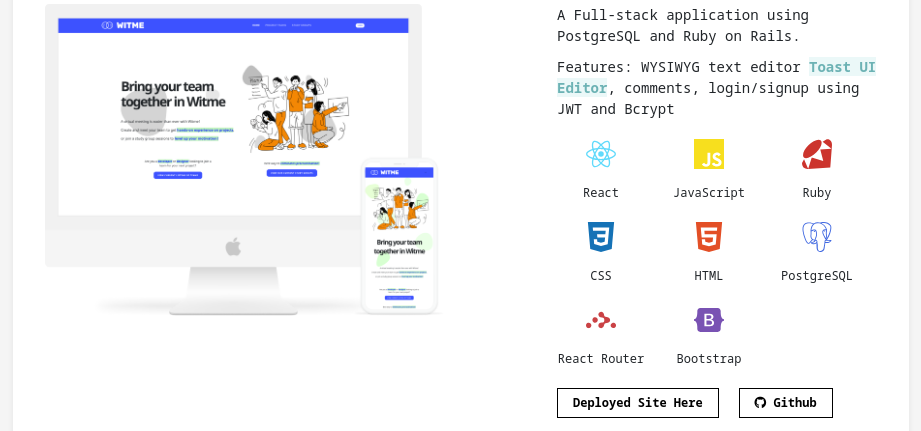
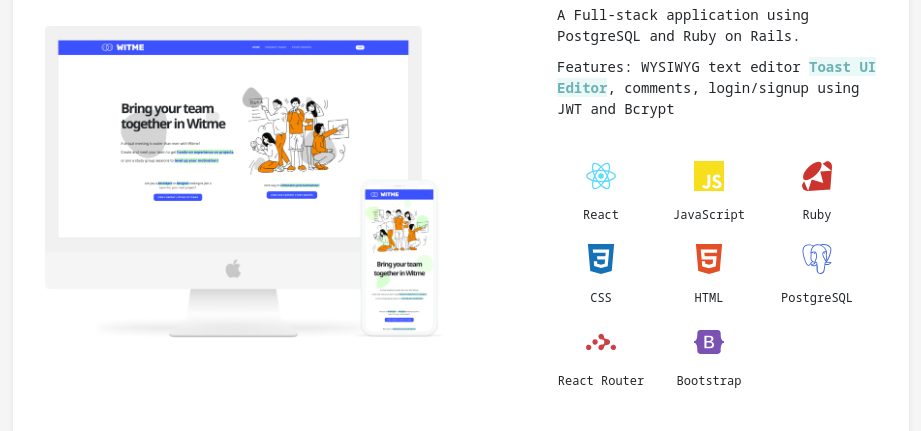
Before and after one commit to yeana-dev/yeana, a React (Create React App) app in the folder client/: page / in a window 1280 px wide. Shown: the part 2180-2611 px from the top of the page, without its empty margins (179-1100 px from the left). Built offline with nearby package versions, Linux system fonts and the light colour scheme.

Commit message:
Modified padding

```diff
--- a/client/src/components/style/Project.css
+++ b/client/src/components/style/Project.css
@@ -1,10 +1,3 @@
-.stack-list {
-  display: flex;
-  flex-wrap: wrap;
-  margin-top: 20px;
-  gap: 20px;
-}
-
 .project .links {
   display: flex;
 }
@@ -65,6 +58,13 @@
   margin-bottom: 10px;
 }
 
+.project ul li:nth-child(3) {
+  display: flex;
+  flex-wrap: wrap;
+  margin: 3em 0;
+  gap: 20px;
+}
+
 .project button {
   background-color: transparent;
   border: 1px black solid;
```
